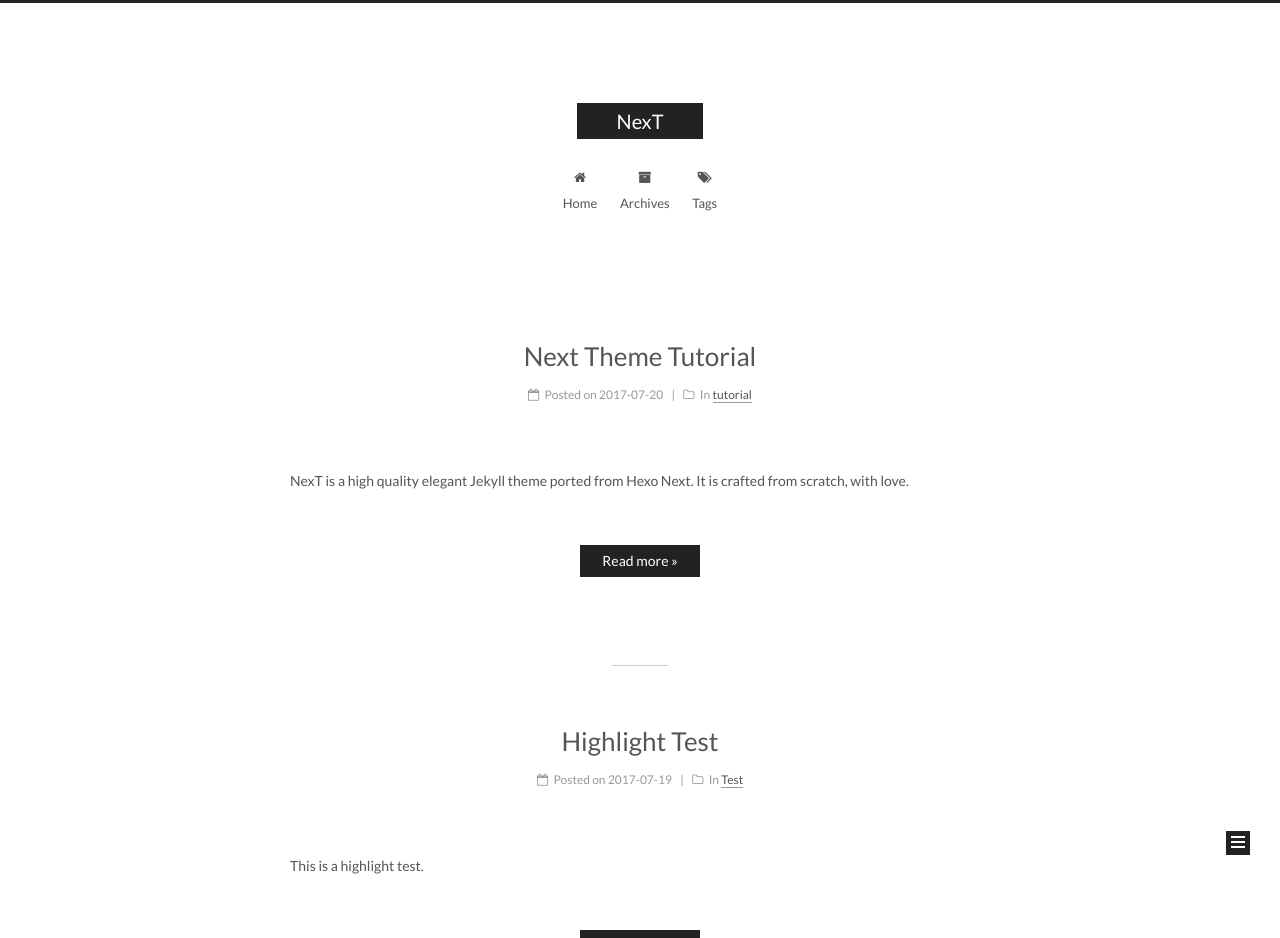
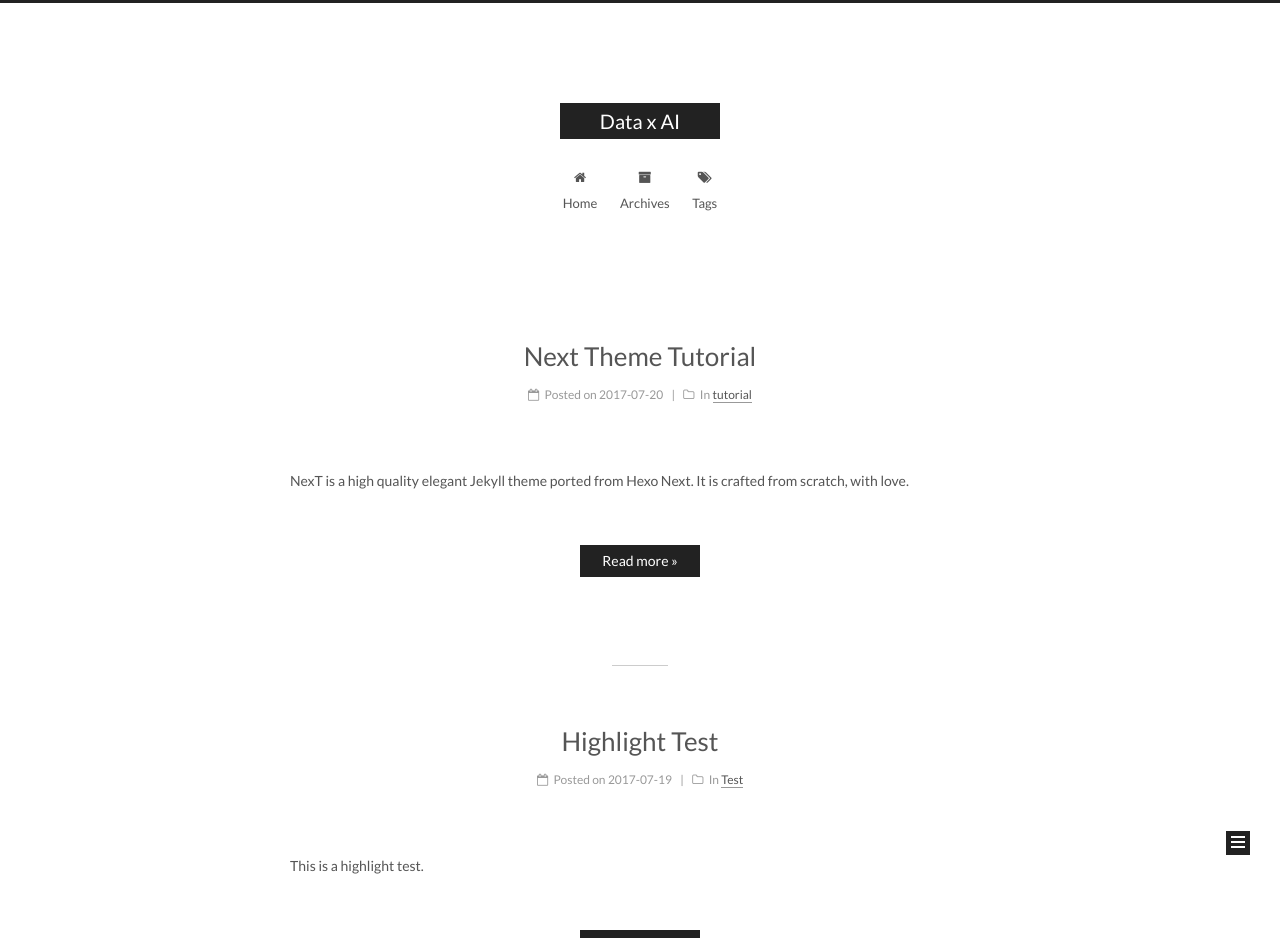
Before and after one commit to hyungjunyim/hyungjunyim.github.io, a Jekyll site: the page built from index.html, in a window 1280 px wide. Shown: the top 938 px of the page. Built offline with Jekyll 4.4.1, drawn with Linux system fonts in a browser that asks for light colours; emoji names are drawn with the system emoji font; the list of posts is cut into pages by our own code.

Commit message:
Update _config.yml

```diff
--- a/_config.yml
+++ b/_config.yml
@@ -4,7 +4,7 @@
 # ---------------------------------------------------------------
 
 # Site
-title: NexT
+title: Data x AI
 subtitle:
 description:
 author: John Doe
```
